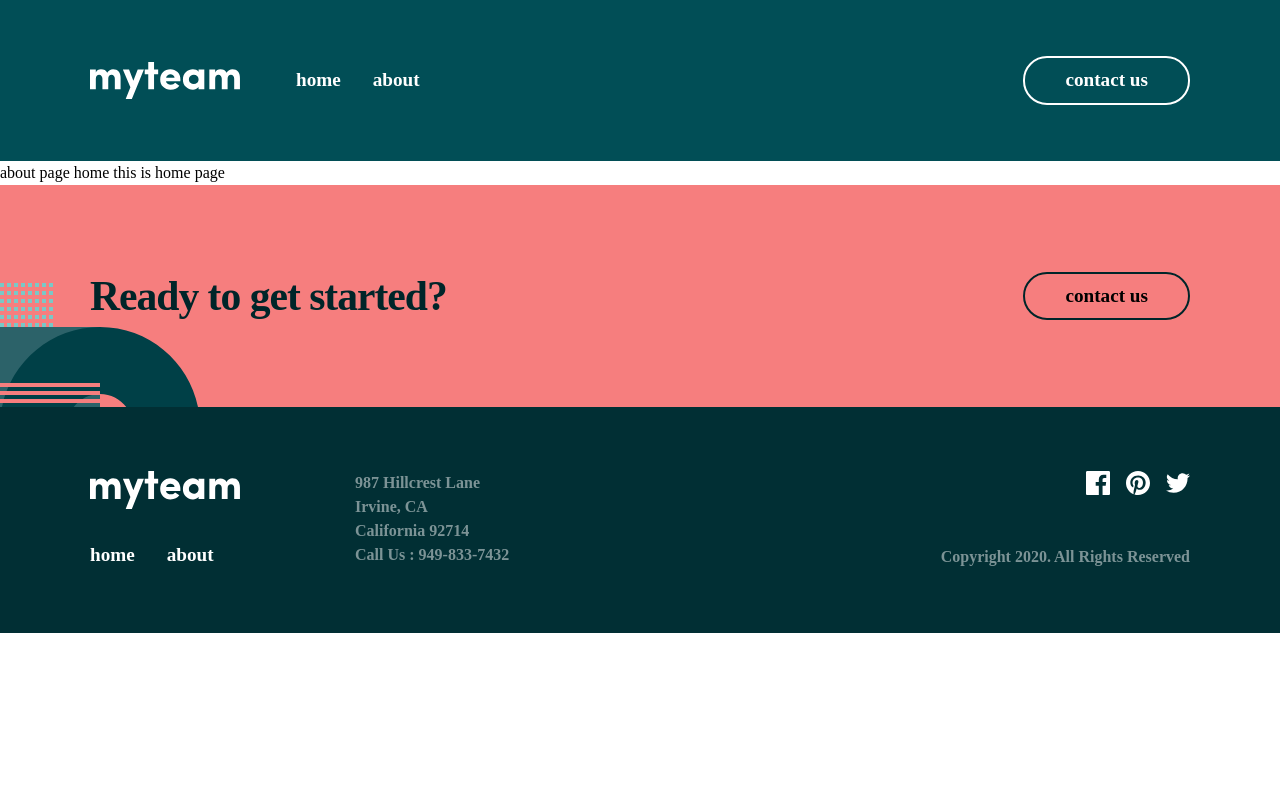
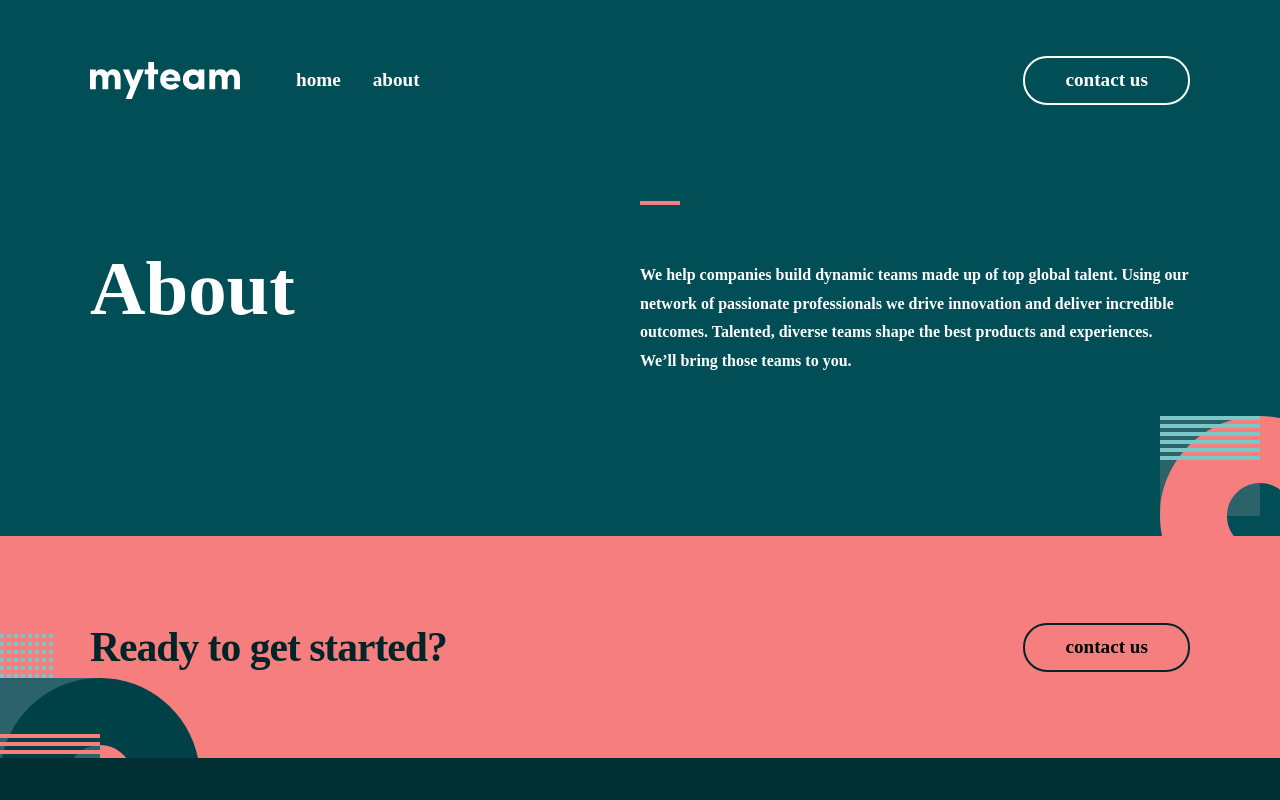
Before and after one commit to Castelo-Codez/myteam-multi-page-nuxt, a Nuxt app: page /about in a window 1280 px wide. Shown: the top 800 px of the page. Built offline with nearby package versions, Linux system fonts and the light colour scheme.

Commit message:
AboutSec1 added

```diff
--- /dev/null
+++ b/components/AboutSec1.vue
@@ -0,0 +1,40 @@
+<template>
+    <section
+        class="pt-10 pb-40 overflow-hidden bg-color-midnight-green relative"
+    >
+        <div class="container grid grid-cols-1 lg:grid-cols-2 lg:items-center">
+            <h1
+                class="text-color-white font-[700] text-center text-[3rem] lg:text-left lg:text-[calc(4rem_+_1vw)]"
+            >
+                About
+            </h1>
+            <MainArticle
+                subject="We help companies build dynamic teams made up of top global talent. Using our network of passionate professionals we drive innovation and deliver incredible outcomes. Talented, diverse teams shape the best products and experiences. We’ll bring those teams to you."
+                additionalStyleForPattern="bg-color-light-coral hidden lg:block"
+                additionalStylesForPara="mt-14 text-center lg:text-left"
+            />
+            <div
+                aria-hidden="true"
+                class="absolute -bottom-20 -right-20 md-right-32 2xl:-right-20 2xl:-bottom-2"
+            >
+                <svg
+                    xmlns="http://www.w3.org/2000/svg"
+                    width="200"
+                    height="200"
+                >
+                    <g fill="none" fillRule="evenodd">
+                        <path fill="#2C6269" d="M100 100H0V0h100z" />
+                        <path
+                            fill="#F67E7E"
+                            d="M100 0c55.228 0 100 44.772 100 100s-44.772 100-100 100S0 155.228 0 100 44.772 0 100 0zm0 67c-18.225 0-33 14.775-33 33s14.775 33 33 33 33-14.775 33-33-14.775-33-33-33z"
+                        />
+                        <path
+                            fill="#79C8C7"
+                            d="M100 40v4H0v-4h100zm0-8v4H0v-4h100zm0-8v4H0v-4h100zm0-8v4H0v-4h100zm0-8v4H0V8h100zm0-8v4H0V0h100z"
+                        />
+                    </g>
+                </svg>
+            </div>
+        </div>
+    </section>
+</template>
--- a/pages/about.vue
+++ b/pages/about.vue
@@ -6,8 +6,5 @@ useHead({
 </script>
 
 <template>
-    about page
-
-    <NuxtLink to="/" class="text-"> home </NuxtLink>
-    <span>this is home page</span>
+    <AboutSec1 />
 </template>
```
